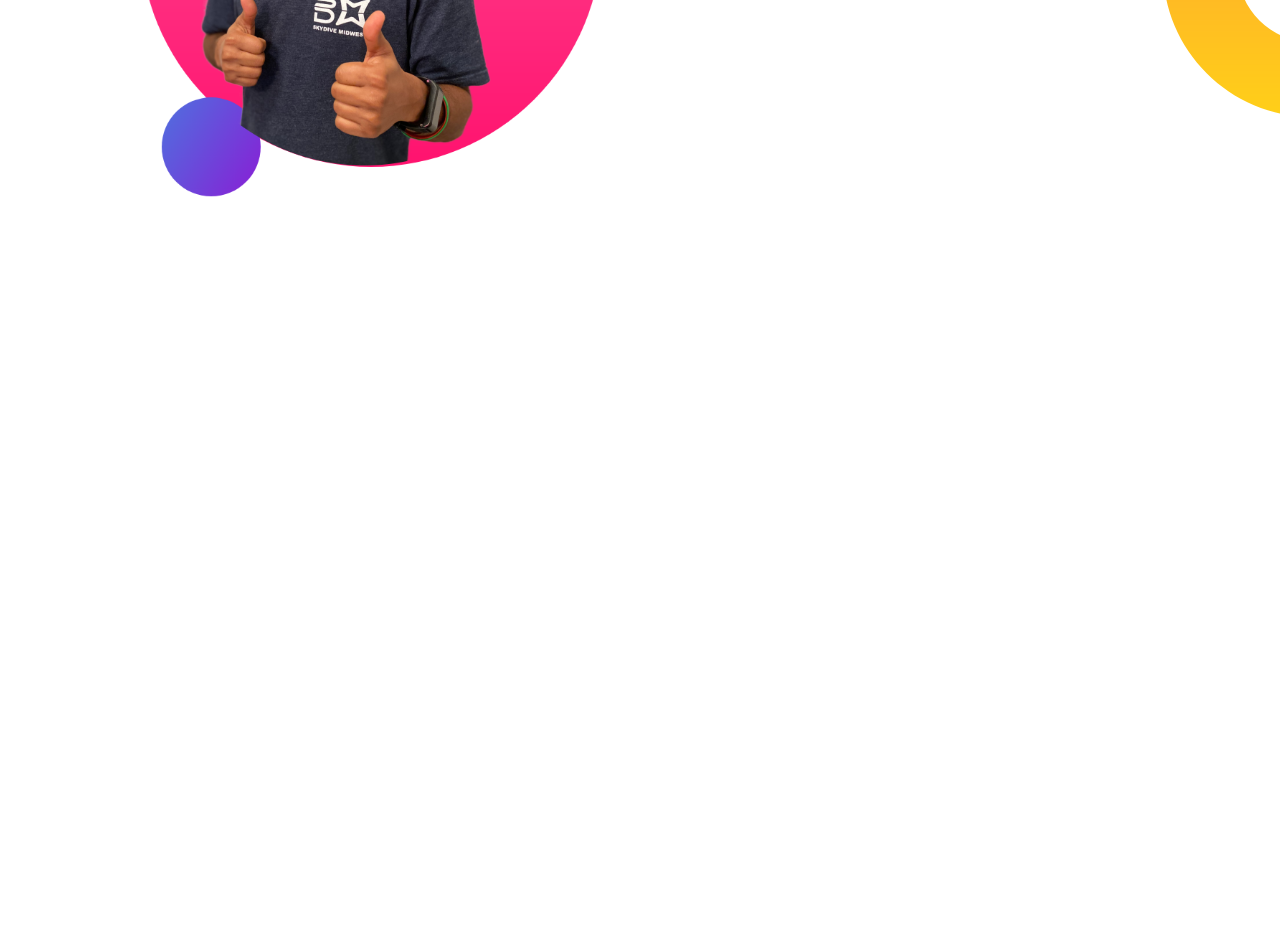
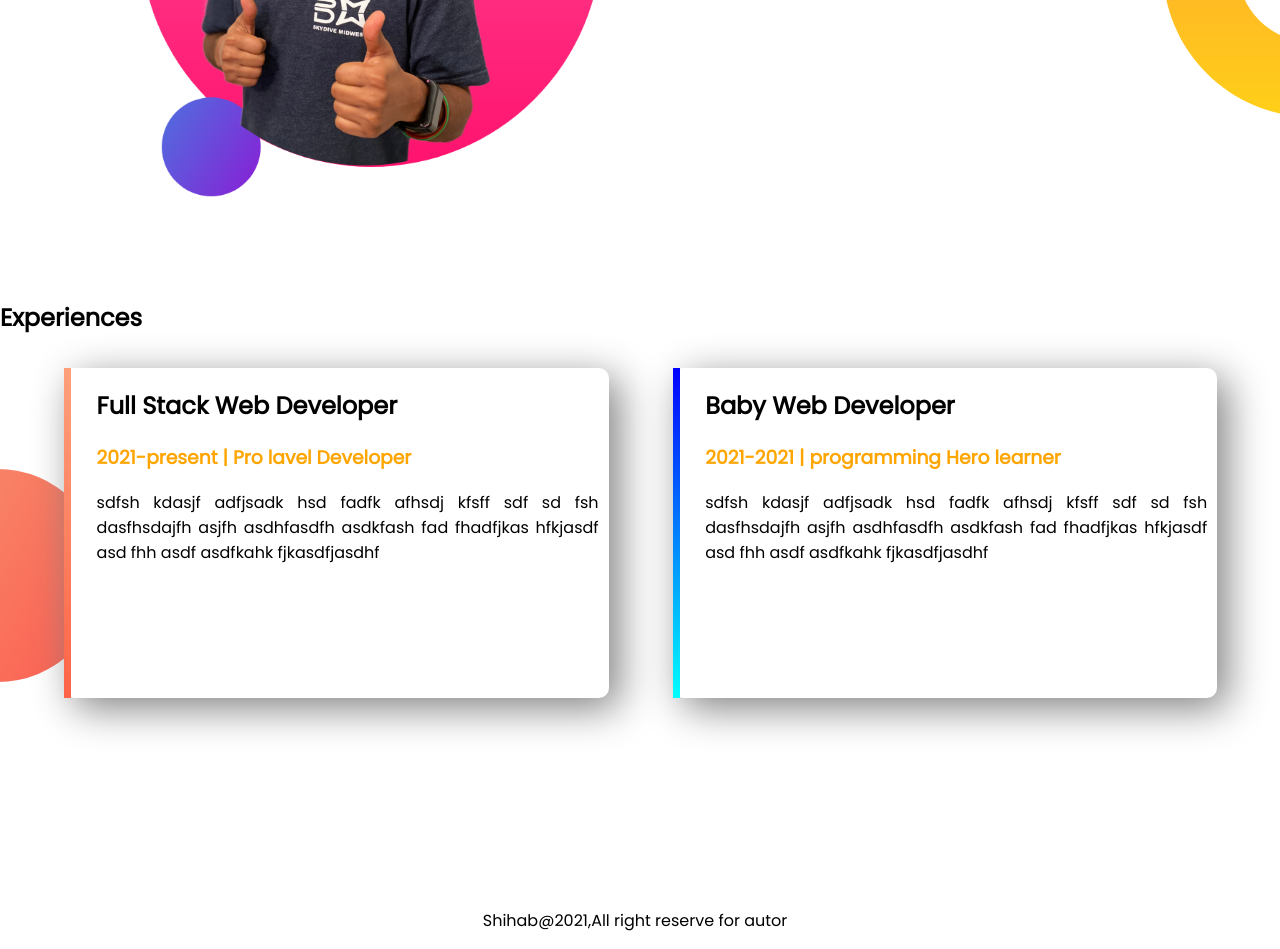
Before and after one commit to 6shihab/shihab-web-portfolio, a plain HTML site: page index.html in a window 1280 px wide. Shown: the part 915-1864 px from the top of the page. Before the commit the page ends 1215 px from the top, so only its background shows below. Drawn offline with Linux system fonts and the light colour scheme.

Commit message:
Complete

```diff
--- a/index.html
+++ b/index.html
@@ -15,7 +15,7 @@
     <section class="top-banner">
         <div class="half-width">
             <h1>Welcome To</h1>
-            <h1><span class="name-highlight">Shihab</span> Website</h1>
+            <h1><span class="orange-highlight">Shihab</span> Website</h1>
             <h3>World Class professional web Developer</h3>
             <p>asdfsh kdasjf adfjsadk hsd fadfk afhsdj kfsff sdf sd fsh dasfhsdajfh asjfh asdhfasdfh asdkfash fad fhadfjkas hfkjasdf asd fhh asdf asdfkahk fjkasdfjasdhf asdlfh lajk flasdkj fajdfhasd lfasdjfhakjf kaafahdhadsfa asfdk asdfkj asdkfd afshfkj asfa ldksfj
             </p>
@@ -38,8 +38,29 @@
             </p>
             <a class="link-button" target="_blank" href="https://google.com">Download Resume</a>
         </div>
+    </section>
 
+
+
+    <section class="experience-area">
+        <h2>Experiences</h2>
+        <div id="full-stack" class="half-width single-experience">
+            <h2>Full Stack Web Developer</h2>
+            <h3 class="orange-highlight">2021-present | Pro lavel Developer</h3>
+            <p>sdfsh kdasjf adfjsadk hsd fadfk afhsdj kfsff sdf sd fsh dasfhsdajfh asjfh asdhfasdfh asdkfash fad fhadfjkas hfkjasdf asd fhh asdf asdfkahk fjkasdfjasdhf
+            </p>
+        </div>
+
+        <div id="baby-dev" class="half-width single-experience">
+            <h2>Baby Web Developer</h2>
+            <h3 class="orange-highlight">2021-2021 | programming Hero learner</h3>
+            <p>sdfsh kdasjf adfjsadk hsd fadfk afhsdj kfsff sdf sd fsh dasfhsdajfh asjfh asdhfasdfh asdkfash fad fhadfjkas hfkjasdf asd fhh asdf asdfkahk fjkasdfjasdhf
+            </p>
+        </div>
     </section>
+    <footer>
+        <p>Shihab@2021,All right reserve for autor</p>
+    </footer>
 
 </body>
 </html>
--- a/style.css
+++ b/style.css
@@ -5,7 +5,7 @@ body{
 h1{
     font-size: 50px;
 }
-.name-highlight{
+.orange-highlight{
     color: orange;
 }
 .half-width{
@@ -20,6 +20,7 @@ h1{
 }
 p{
     text-align: justify;
+    padding-right: 10px;
 }
 .top-banner{
     background-image: url("images/top-banner.png");
@@ -45,3 +46,28 @@ section{
     background-repeat: no-repeat;
     background-position: right;
 }
+.single-experience{
+    box-shadow: 10px 10px 40px gray;
+    border-radius: 10px;
+    height: 60%;
+    background-color: white;
+}
+.experience-area{
+    background-image: url("images/exp-bg.png");
+    background-repeat: no-repeat;
+    background-position: left;
+}
+#full-stack{
+    border-left: 7px solid;
+    border-image: linear-gradient(180deg,lightsalmon,tomato);
+    border-image-slice: 1;
+}
+#baby-dev{
+    border-left: 7px solid;
+    border-image: linear-gradient(360deg,cyan,blue);
+    border-image-slice: 1;
+
+}
+footer p{
+    text-align: center;
+}
```
